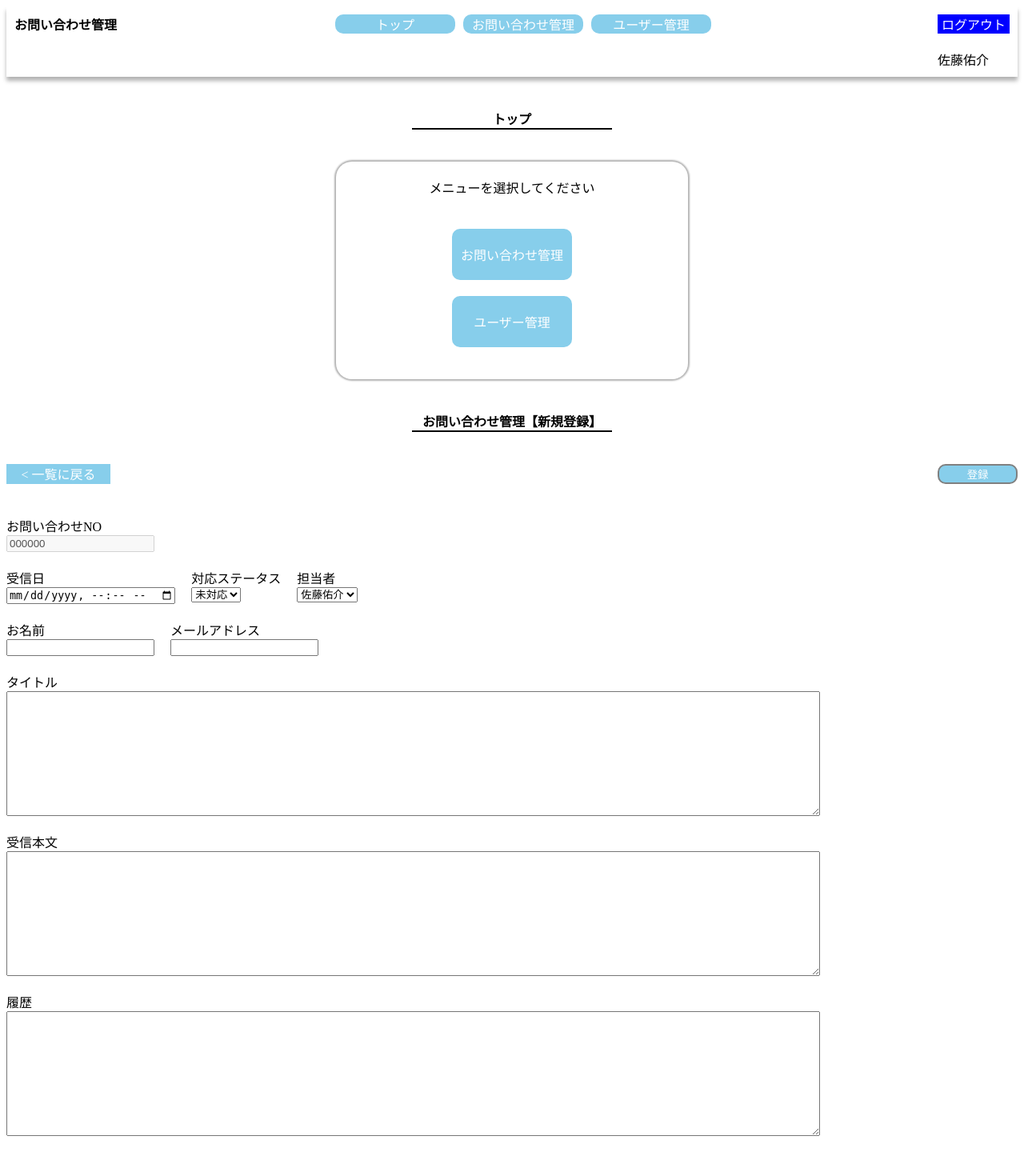
After one commit to you-test/contact-admin-app, a PHP site: template views/contact/tmp_detail.php in a window 1280 px wide. The commit adds this page. Shown: the whole page at 80% size. Run offline with PHP 8.4, Linux system fonts and the light colour scheme; the template is opened without the code that fills it, so the values that code supplies are empty.

Commit message:
created views/contact/tmp_detail.php add a column "name" in contact_data table

```diff
--- a/contact/detail.php
+++ b/contact/detail.php
@@ -6,6 +6,7 @@
 $pdo = Database::dbConnect();
 $contactDataInstance = new ContactDataController($pdo);
 $contactData = $contactDataInstance->getContactData();
+print_r($contactData);
 
 $content = 'contact/tmp_detail.php';
 include __dir__ . '/../views/layout.php';
--- a/sql/contact_admin.sql
+++ b/sql/contact_admin.sql
@@ -10,6 +10,9 @@
   created_at DATETIME DEFAULT CURRENT_TIMESTAMP,
   updated_at DATETIME DEFAULT CURRENT_TIMESTAMP ON UPDATE CURRENT_TIMESTAMP
 );
+
+-- add column "name"
+ALTER TABLE contact_data ADD name VARCHAR(255) NOT NULL AFTER user_id;
 
 -- change charset and collate
 ALTER TABLE contact_data
--- /dev/null
+++ b/views/contact/tmp_detail.php
@@ -0,0 +1,48 @@
+<div class="contact-register-wrapper">
+    <h2>お問い合わせ管理【新規登録】</h2>
+    <div class="register-btn-block">
+        <a href="../../contact" class="btn btn-back">< 一覧に戻る</a>
+        <button class="btn submit-btn" form="register">登録</button>
+    </div>
+    <form action="../../actions/contact/action_register.php" method="post" id="register">
+        <label for="id">お問い合わせNO</label>
+        <input type="text" value="<?= str_pad($contactData['contact_id'], 6, 0, STR_PAD_LEFT) ?>" disabled class="contact-no">
+        <div>
+            <div>
+                <label for="contact-date">受信日</label>
+                <input type="datetime-local" name="receive_time" value="<?= $contactData['received_date'] ?>">
+            </div>
+            <div>
+                <label for="status">対応ステータス</label>
+                <select name="status">
+                    <option value="未対応" <?= $contactData['status'] === '未対応' ? 'selected' : ''; ?>>未対応</option>
+                    <option value="進行中" <?= $contactData['status'] === '進行中' ? 'selected' : ''; ?>>進行中</option>
+                    <option value="完了" <?= $contactData['status'] === '完了' ? 'selected' : ''; ?>>完了</option>
+                </select>
+            </div>
+            <div>
+                <label for="user">担当者</label>
+                <select name="user">
+                    <option value="1" <?= $contactData['user_id'] === 1 ? 'selected' : ''; ?>>佐藤佑介</option>
+                    <option value="2" <?= $contactData['user_id'] === 2 ? 'selected' : ''; ?>>佐藤次郎</option>
+                </select>
+            </div>
+        </div>
+        <div>
+            <div>
+                <label for="name">お名前</label>
+                <input type="text" id="name" name="name" value="<?= $contactData['name'] ?>">
+            </div>
+            <div>
+                <label for="mail">メールアドレス</label>
+                <input type="email" id="mail" name="mail" value="<?= $contactData['mail'] ?>">
+            </div>
+        </div>
+        <label for="title">タイトル</label>
+        <textarea name="title" cols="30" rows="10"><?= $contactData['title'] ?></textarea>
+        <label for="content">受信本文</label>
+        <textarea name="content" cols="30" rows="10"><?= $contactData['content'] ?></textarea>
+        <label for="log">履歴</label>
+        <textarea name="log" id="log" cols="30" rows="10"></textarea>
+    </form>
+</div>
--- a/views/contact/tmp_index.php
+++ b/views/contact/tmp_index.php
@@ -46,7 +46,7 @@
         <tbody>
             <?php foreach ($contactListData as $contactData): ?>
                 <tr>
-                    <td><a href="../../contact/detail.php?id=<?= $contactData['contact_id'] ?>"><?= $contactData['contact_id'] ?></a></td>
+                    <td><a href="../../contact/detail.php?id=<?= $contactData['contact_id'] ?>"><?= str_pad($contactData['contact_id'], 6, 0, STR_PAD_LEFT) ?></a></td>
                     <td><?= $contactData['received_date'] ?></td>
                     <td><?= $contactData['status'] ?></td>
                     <td><?= $contactData['title'] ?></td>
```
